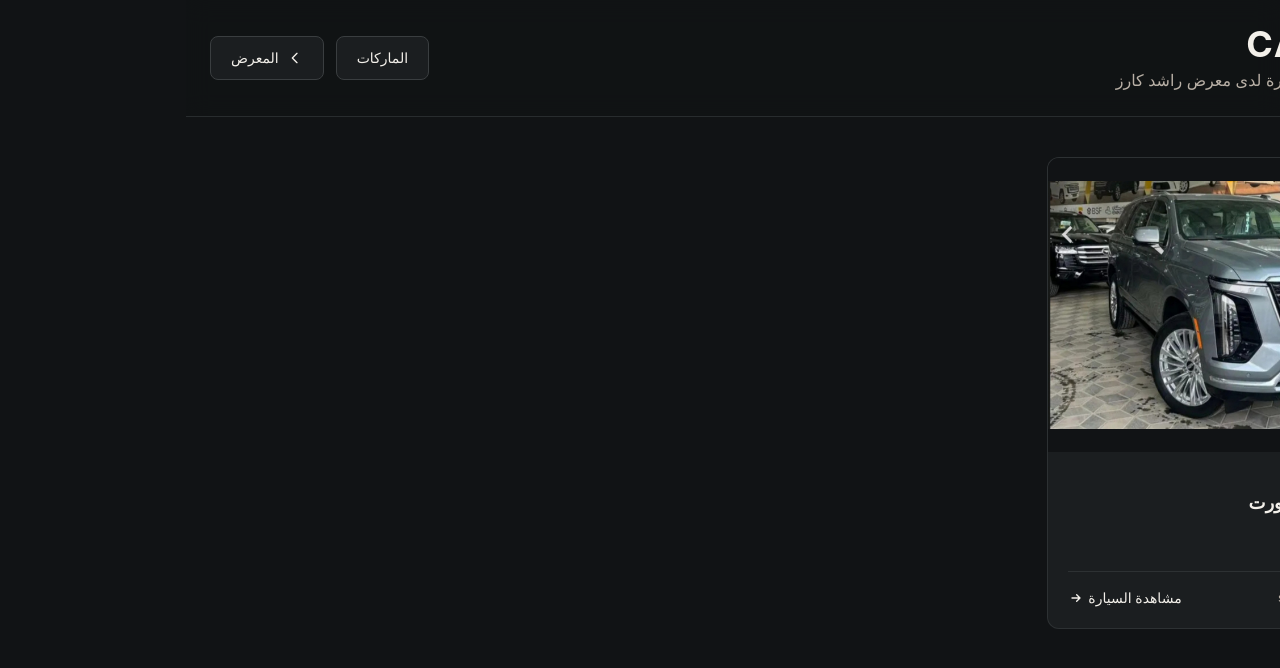
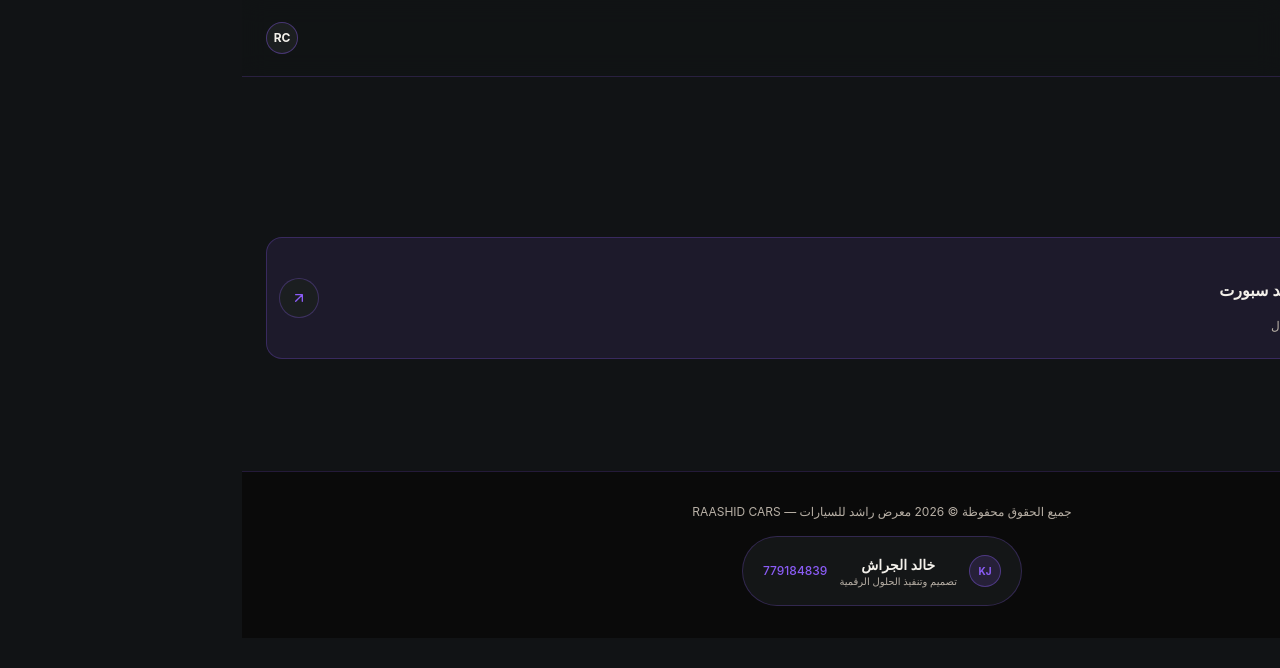
Before and after one commit to nadr67557-glitch/raashid-cars-showroom, a Next.js app: page /brands/cadillac in a window 1280 px wide. Shown: the top 668 px of the page. Built offline with nearby package versions, Linux system fonts and the light colour scheme.

Commit message:
انشاء صفحة كل ماركة

```diff
--- a/src/app/brands/[brand]/page.tsx
+++ b/src/app/brands/[brand]/page.tsx
@@ -1,41 +1,158 @@
-import { cars } from '@/data/cars';
+'use client';
+
+import { useState, useEffect } from 'react';
 import Link from 'next/link';
-import { notFound } from 'next/navigation';
-import BrandCarsClient from '@/components/BrandCarsClient';
+import { cars } from '../../../data/cars';
+import { Car } from '../../../types';
 
-const formatBrandName = (brand: string) => {
-  const map: Record<string, string> = {
-    nissan: 'Nissan',
-    toyota: 'Toyota',
-    lexus: 'Lexus',
-    cadillac: 'Cadillac'
-  };
-  return map[brand.toLowerCase()] || brand;
+const brandMeta: Record<string, { nameAr: string; nameEn: string; letter: string }> = {
+  nissan: { nameAr: 'نيسان', nameEn: 'Nissan', letter: 'N' },
+  toyota: { nameAr: 'تويوتا', nameEn: 'Toyota', letter: 'T' },
+  lexus: { nameAr: 'لكزس', nameEn: 'Lexus', letter: 'L' },
+  cadillac: { nameAr: 'كاديلاك', nameEn: 'Cadillac', letter: 'C' },
 };
 
-export async function generateMetadata({ params }: { params: { brand: string } }) {
-  const brandName = formatBrandName(params.brand);
-  return {
-    title: `سيارات ${brandName} | معرض راشد كارز للسيارات – الرياض`,
-    description: `اكتشف تشكيلة سيارات ${brandName} الجديدة والمتوفرة لدى معرض راشد كارز في الرياض بأسعار تنافسية وخدمات تمويلية مميزة.`,
-  };
+// صورة مع Placeholder بنفسجي عند فشل التحميل
+function CarThumb({ src, alt }: { src: string; alt: string }) {
+  const [failed, setFailed] = useState(false);
+
+  if (failed) {
+    return (
+      <div className="w-full h-full flex flex-col items-center justify-center gap-1.5 bg-[#1B1E20]">
+        <div className="w-9 h-9 rounded-full bg-[#8B5CF6]/15 border border-[#8B5CF6]/40 flex items-center justify-center">
+          <span className="text-[10px] font-bold text-[#8B5CF6]">RC</span>
+        </div>
+        <span className="text-[9px] text-[#B8B0A6] text-center px-1 truncate w-full">{alt}</span>
+      </div>
+    );
+  }
+
+  return (
+    <img
+      src={src}
+      alt={alt}
+      onError={() => setFailed(true)}
+      className="w-full h-full object-cover group-hover:scale-105 transition-transform duration-300"
+      loading="lazy"
+    />
+  );
 }
 
 export default function BrandPage({ params }: { params: { brand: string } }) {
-  const brandName = formatBrandName(params.brand);
-  const brandCars = cars.filter(car => car.brand.toLowerCase() === params.brand.toLowerCase());
+  const meta = brandMeta[params.brand];
 
-  if (brandCars.length === 0) {
-    notFound();
+  useEffect(() => {
+    if (meta) {
+      document.title = `سيارات ${meta.nameAr} | معرض راشد كارز`;
+    }
+  }, [meta]);
+
+  if (!meta) {
+    return (
+      <div className="min-h-screen bg-[#111315] text-[#F3F0EA] flex flex-col items-center justify-center px-6 text-center">
+        <p className="text-5xl font-bold text-[#8B5CF6] mb-4" dir="ltr">404</p>
+        <h1 className="text-xl font-bold mb-2">الماركة غير موجودة</h1>
+        <Link href="/brands" className="mt-6 px-6 py-3 bg-[#8B5CF6] text-[#F3F0EA] font-semibold rounded-xl hover:bg-[#7C3AED] transition-all">
+          العودة للماركات
+        </Link>
+      </div>
+    );
   }
 
-  const uniqueModels = Array.from(new Set(brandCars.map(car => car.model || car.category || 'الكل'))).filter(Boolean);
+  const brandCars: Car[] = cars.filter((c) => c.brand === meta.nameEn);
+
+  const formatPrice = (price: number): string => {
+    return new Intl.NumberFormat('en-US').format(price);
+  };
 
   return (
-    <BrandCarsClient
-      brandName={brandName}
-      cars={brandCars}
-      models={uniqueModels}
-    />
+    <div className="min-h-screen bg-[#111315] text-[#F3F0EA]">
+      <header className="sticky top-0 z-40 bg-[#111315]/95 backdrop-blur-md border-b border-[#8B5CF6]/20">
+        <div className="max-w-7xl mx-auto px-4 md:px-6 py-4 flex items-center justify-between">
+          <Link href="/brands" className="flex items-center gap-2 text-[#B8B0A6] hover:text-[#F3F0EA] transition-colors">
+            <svg className="w-5 h-5" fill="none" stroke="currentColor" viewBox="0 0 24 24">
+              <path strokeLinecap="round" strokeLinejoin="round" strokeWidth={2} d="M15 19l-7-7 7-7" />
+            </svg>
+            <span className="text-sm font-medium">كل الماركات</span>
+          </Link>
+          <div className="w-8 h-8 bg-white/5 border border-[#8B5CF6]/40 rounded-full flex items-center justify-center">
+            <span className="text-xs font-bold text-[#F3F0EA]">RC</span>
+          </div>
+        </div>
+      </header>
+
+      <main className="max-w-7xl mx-auto px-4 md:px-6 py-12 md:py-16">
+        <div className="flex items-center gap-4 mb-10">
+          <div className="w-14 h-14 rounded-full bg-[#8B5CF6]/15 border border-[#8B5CF6]/40 flex items-center justify-center">
+            <span className="text-lg font-bold text-[#8B5CF6]">{meta.letter}</span>
+          </div>
+          <div>
+            <h1 className="text-2xl md:text-3xl font-bold">{meta.nameAr}</h1>
+            <p className="text-xs tracking-widest text-[#B8B0A6] uppercase">{meta.nameEn} • {brandCars.length} سيارة</p>
+          </div>
+        </div>
+
+        {brandCars.length === 0 ? (
+          <p className="text-sm text-[#B8B0A6] text-center py-16">لا توجد سيارات متاحة لهذه الماركة حاليًا</p>
+        ) : (
+          <div className="space-y-4">
+            {brandCars.map((car) => (
+              <Link
+                key={car.id}
+                href={`/cars/${car.id}`}
+                className="w-full flex items-center gap-4 p-3 bg-[#8B5CF6]/10 border border-[#8B5CF6]/25 rounded-2xl hover:border-[#8B5CF6]/60 hover:bg-[#8B5CF6]/15 transition-all text-right group"
+              >
+                <div className="w-24 h-24 bg-[#111315] rounded-xl overflow-hidden flex-shrink-0 border border-[#8B5CF6]/20">
+                  <CarThumb src={car.heroImage} alt={car.nameAr} />
+                </div>
+
+                <div className="flex-1 min-w-0">
+                  <p className="text-xs text-[#B8B0A6] mb-1 truncate">
+                    {car.year} • {car.drivetrain || car.brand}
+                  </p>
+                  <h3 className="text-base font-semibold text-[#F3F0EA] mb-2 truncate group-hover:text-[#A78BFA] transition-colors">
+                    {car.nameAr}
+                  </h3>
+                  <div className="flex items-baseline gap-1">
+                    <span className="text-lg font-bold text-[#F3F0EA]">{formatPrice(car.price)}</span>
+                    <span className="text-xs text-[#B8B0A6]">ريال</span>
+                  </div>
+                </div>
+
+                <div className="w-10 h-10 flex-shrink-0 flex items-center justify-center rounded-full bg-[#1B1E20] border border-[#8B5CF6]/30 text-[#8B5CF6] group-hover:bg-[#8B5CF6]/20 transition-all">
+                  <svg className="w-4 h-4" fill="none" stroke="currentColor" viewBox="0 0 24 24">
+                    <path strokeLinecap="round" strokeLinejoin="round" strokeWidth={2} d="M7 17L17 7M7 7h10v10" />
+                  </svg>
+                </div>
+              </Link>
+            ))}
+          </div>
+        )}
+      </main>
+
+      <footer className="border-t border-[#8B5CF6]/20 py-8 px-6 mt-12 bg-[#0a0a0a]">
+        <div className="space-y-4 text-center">
+          <p className="text-xs text-[#B8B0A6]">
+            جميع الحقوق محفوظة © 2026 معرض راشد للسيارات — RAASHID CARS
+          </p>
+          <div className="inline-flex items-center justify-center gap-3 px-5 py-3 rounded-full border border-[#8B5CF6]/25 bg-[#1B1E20]/60">
+            <span className="w-8 h-8 self-center bg-[#8B5CF6]/15 border border-[#8B5CF6]/40 rounded-full flex items-center justify-center flex-shrink-0">
+              <span className="text-[10px] font-bold text-[#8B5CF6]">KJ</span>
+            </span>
+            <span className="self-center flex flex-col items-center leading-tight text-center">
+              <span className="text-sm font-semibold text-[#F3F0EA]">خالد الجراش</span>
+              <span className="text-[10px] text-[#B8B0A6]">تصميم وتنفيذ الحلول الرقمية</span>
+            </span>
+            <a
+              href="tel:779184839"
+              dir="ltr"
+              className="h-9 self-center flex items-center text-xs font-medium text-[#8B5CF6] hover:text-[#A78BFA] transition-colors flex-shrink-0"
+            >
+              779184839
+            </a>
+          </div>
+        </div>
+      </footer>
+    </div>
   );
 }
```
